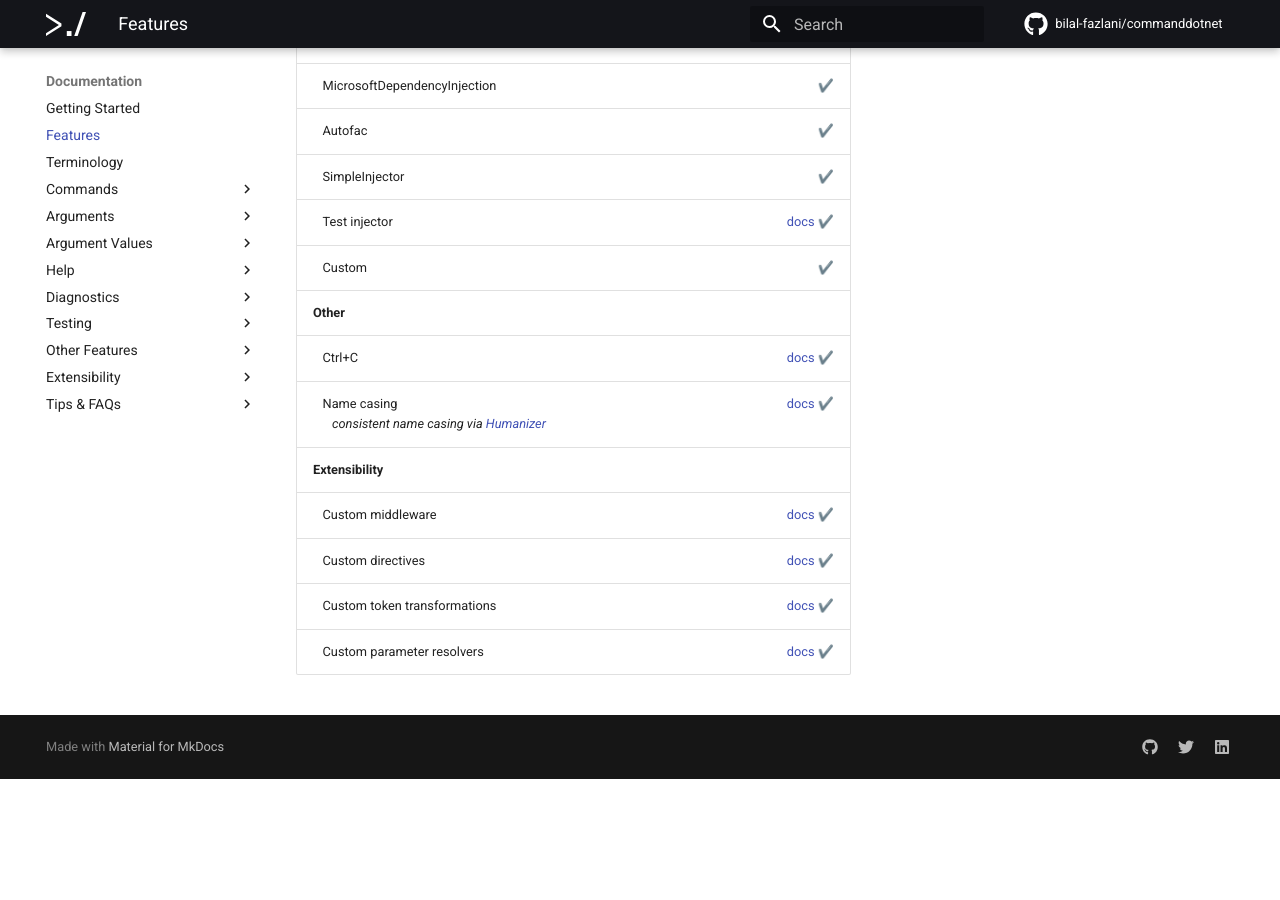
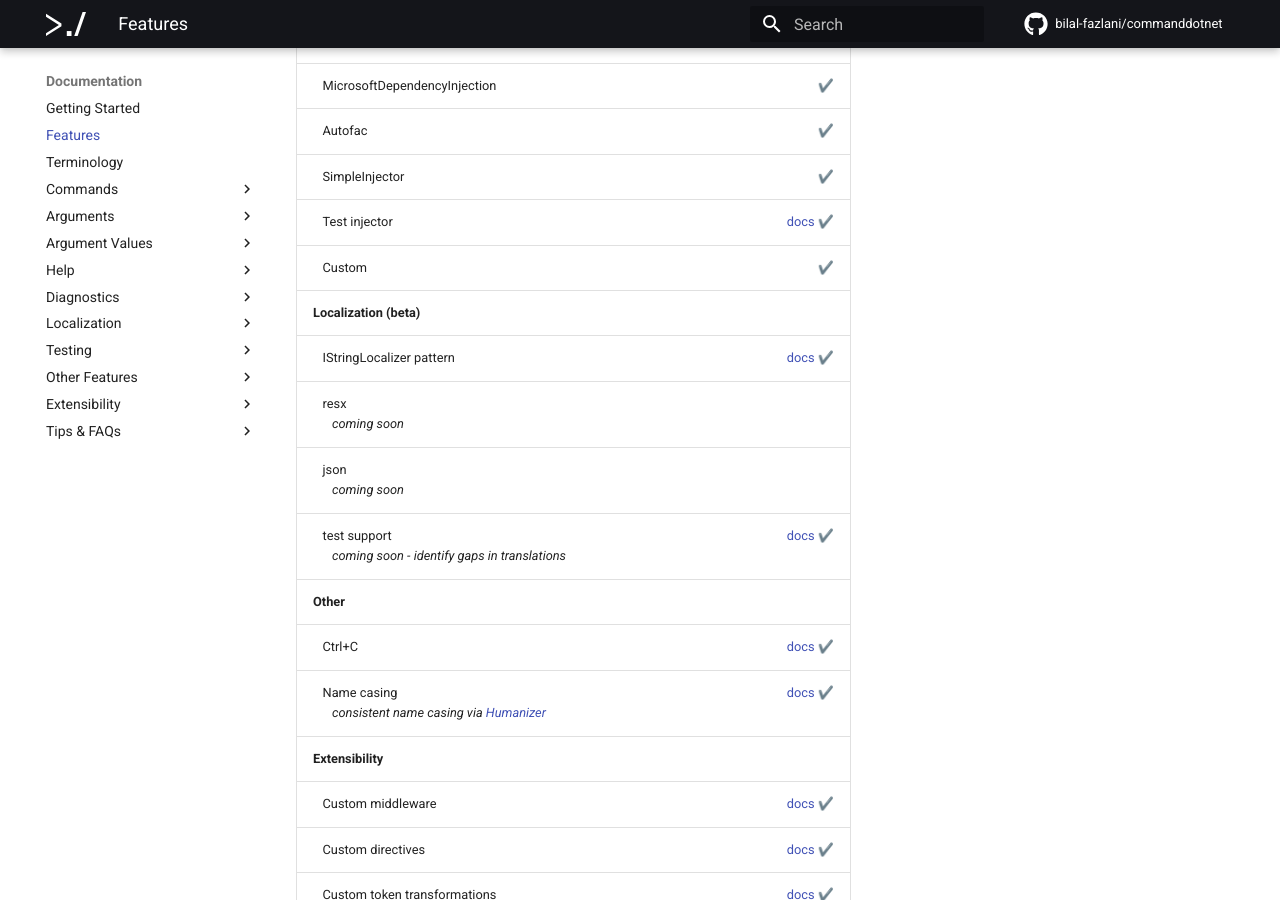
Before and after one commit to bilal-fazlani/commanddotnet, an MkDocs documentation site: the page built from docs/features.md, in a window 1280 px wide and 900 px high, scrolled down 3319 px. Built offline with MkDocs 1.6.1 and Material for MkDocs 9.7.7, drawn with Linux system fonts in a browser that asks for light colours; comment, search, counter and statistics services are not loaded; before the commit the page ends 4098 px from its top, so only the background shows below that.

Commit message:
inititial docs for localization

```diff
--- a/docs/features.md
+++ b/docs/features.md
@@ -67,6 +67,11 @@
 | \ \ \ SimpleInjector | ✔️ |
 | \ \ \ Test injector | [docs](TestTools/overview.md) ✔️ |
 | \ \ \ Custom | ✔️ |
+|   **Localization (beta)** |  |
+| \ \ \ IStringLocalizer pattern | [docs](Localization/overview.md) ✔️ |
+| \ \ \ resx<br/>\ \ \ \ \ \ _coming soon_ |  |
+| \ \ \ json<br/>\ \ \ \ \ \ _coming soon_ |  |
+| \ \ \ test support<br/>\ \ \ \ \ \ _coming soon - identify gaps in translations_ | [docs](Localization/testing.md) ✔️ |
 |   **Other** |  |
 | \ \ \ Ctrl+C | [docs](OtherFeatures/cancellation.md) ✔️ |
 | \ \ \ Name casing<br/>\ \ \ \ \ \ _consistent name casing via [Humanizer](https://github.com/Humanizr/Humanizer)_ | [docs](OtherFeatures/name-casing.md) ✔️ |
--- a/mkdocs.yml
+++ b/mkdocs.yml
@@ -39,6 +39,9 @@ nav:
         - Diagnostics/parse-directive.md
         - Diagnostics/command-logger.md
         - Diagnostics/exceptions.md
+      - Localization:
+        - Localization/overview.md
+        - Localization/testing.md
       - Testing:
         - TestTools/overview.md
         - Harness:
```
Also changed, not shown: docs/Localization/overview.md (added, +48 -0 lines), docs/Localization/testing.md (added, +8 -0 lines), docs/ReleaseNotes/CommandDotNet.md (+1 -1 lines).
